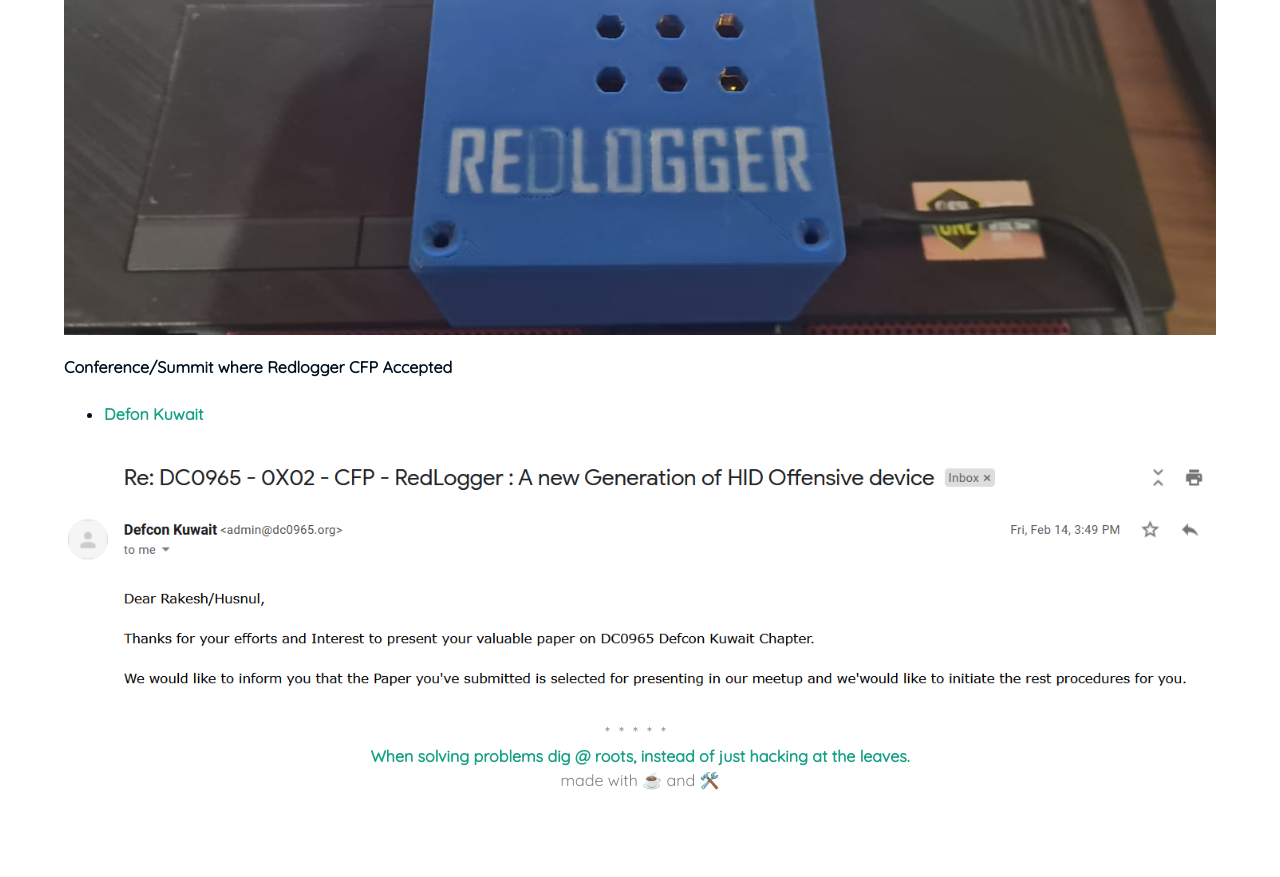
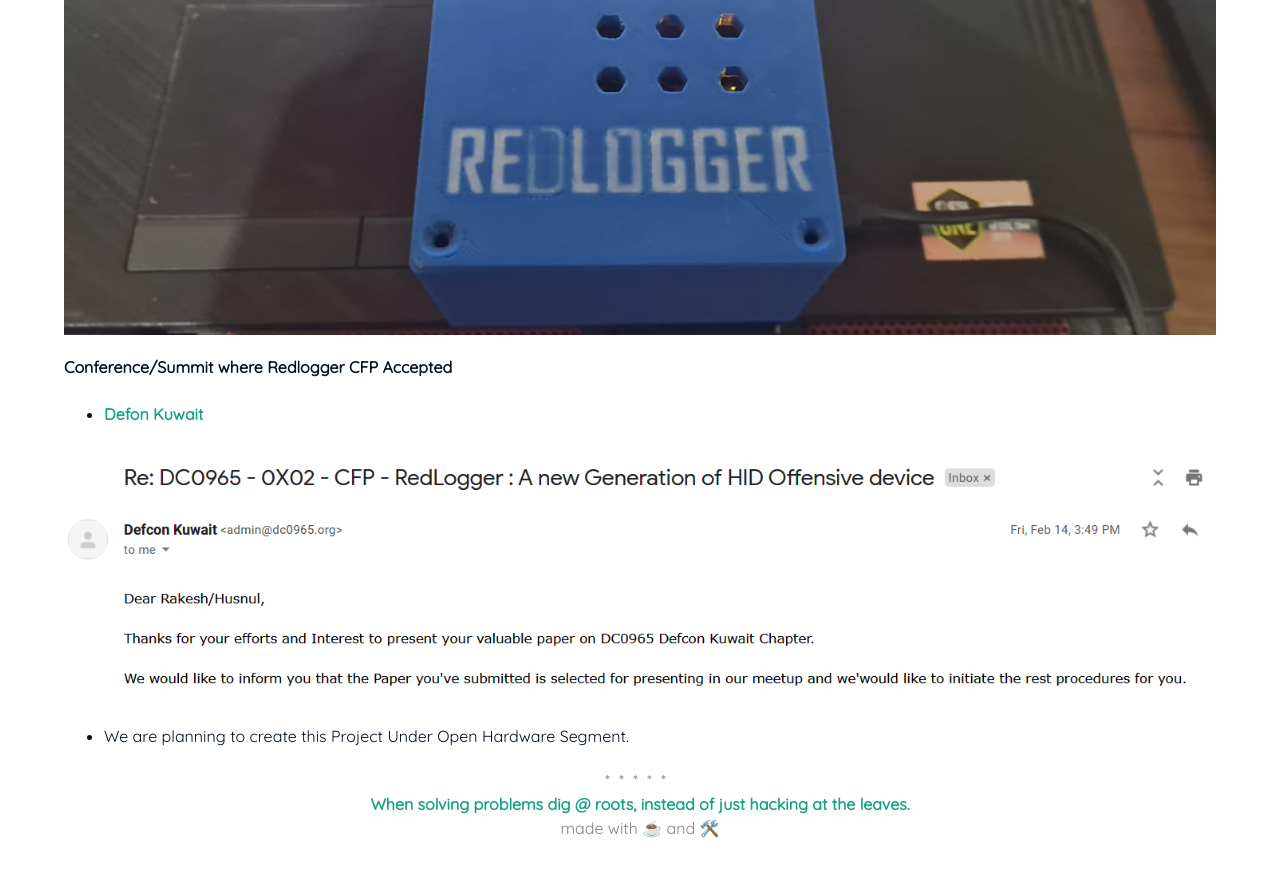
Before and after one commit to husinul/husinul.github.io, a Jekyll site: the page built from _posts/2020-03-12-RedLogger-An Offensive HID Device For RedTeamers.md, in a window 1280 px wide and 900 px high, scrolled down 3215 px. Shown: the top 877 px of the window. Built offline with Jekyll 4.4.1, drawn with Linux system fonts in a browser that asks for light colours; before the commit the page ends 4067 px from its top, so only the background shows below that.

Commit message:
Update 2020-03-12-RedLogger-An Offensive HID Device For RedTeamers.md

```diff
--- a/_posts/2020-03-12-RedLogger-An Offensive HID Device For RedTeamers.md
+++ b/_posts/2020-03-12-RedLogger-An Offensive HID Device For RedTeamers.md
@@ -31,3 +31,6 @@
 - **Defon Kuwait**
 
 ![image1](/assets/img/Defcon_Kuwait.png)
+
+
+ - We are planning to create this Project Under Open Hardware Segment.
```
